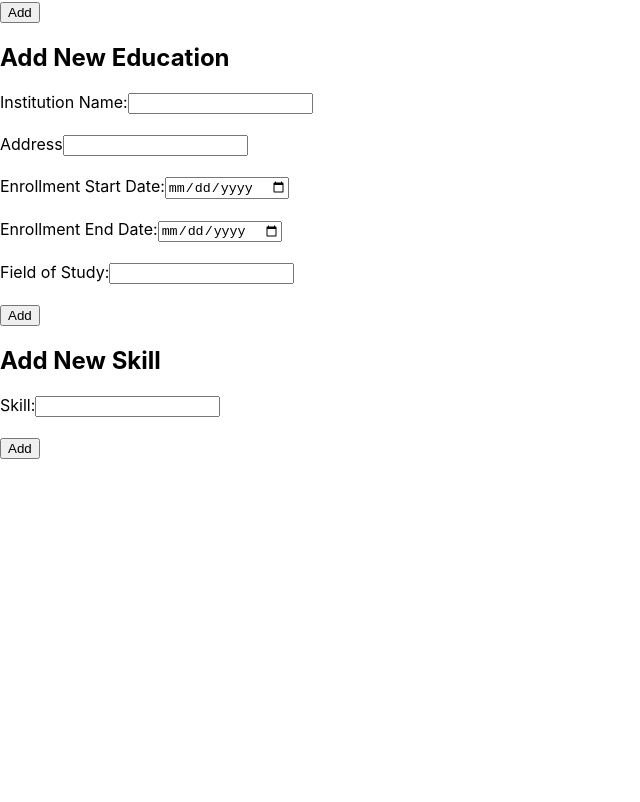
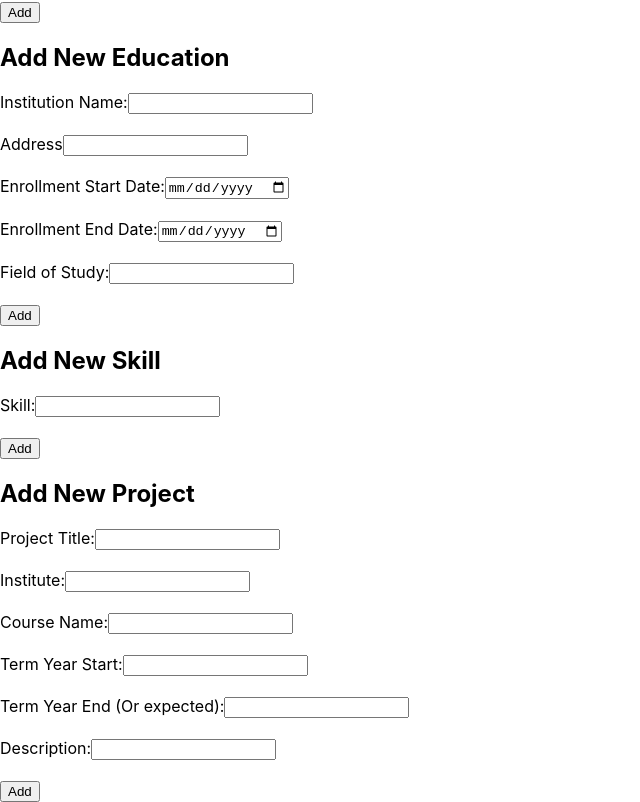
Before and after one commit to jayden-2ang/Resume-Builder-Application, a React (Create React App) app in the folder client/: page / in a window 1280 px wide. Shown: the part 278-1080 px from the top of the page, without its empty margins (0-640 px from the left). Before the commit the page ends 800 px from the top, so only its background shows below. Built offline with nearby package versions, Linux system fonts and the light colour scheme.

Commit message:
Configure project component

```diff
--- a/client/src/App.js
+++ b/client/src/App.js
@@ -1,8 +1,8 @@
 import { useState } from 'react';
 import Personal from './components/personal';
 import Education from './components/education';
-import Skills from './components/skills';
-import Projects from './components/projects';
+import Skill from './components/skill';
+import Project from './components/project';
 import Work from './components/work';
 import Volunteer from './components/volunteer';
 import axios from 'axios';
@@ -10,8 +10,8 @@ import axios from 'axios';
 function App(data) {
   const [personal, setPersonal] = useState([]);
   const [education, setEducation] = useState([]);
-  const [skills, setSkills] = useState([]);
-  const [projects, setProjects] = useState([]);
+  const [skill, setSkill] = useState([]);
+  const [project, setProject] = useState([]);
   const [work, setWork] = useState([]);
   const [volunteer, setVolunteer] = useState([]);
 
@@ -37,20 +37,21 @@ function App(data) {
     />
   ));
 
-  const skillList = skills.map((s) => (
-    <Skills
+  const skillList = skill.map((s) => (
+    <Skill
       id={s.id}
       skill={s.skill}
     />
   ));
 
-  const projectList = projects.map((pj) => (
-    <Projects
+  const projectList = project.map((pj) => (
+    <Project
       id={pj.id}
       title={pj.title}
       institute={pj.institute}
       course={pj.course}
-      term={pj.term}
+      termStart={pj.termStart}
+      termEnd={pj.termEnd}
       description={pj.description}
     />
   ));
@@ -99,14 +100,19 @@ function App(data) {
   };
 
   const addSkill = (skill) => {
-    setSkills([...skill, skill]);
+    setSkill([...skill, skill]);
+  };
+
+  const addProject = (project) => {
+    setProject([...project, project]);
   };
 
   return (
     <div>
       <Personal addPersonal={addPersonal} />
       <Education addEducation={addEducation} />
-      <Skills addSkill={addSkill} />
+      <Skill addSkill={addSkill} />
+      <Project addProject={addProject} />
     </div>
   );
 }
--- /dev/null
+++ b/client/src/components/project.jsx
@@ -0,0 +1,105 @@
+import { useState } from 'react';
+
+function Project(props) {
+  const [title, setTitle] = useState('');
+  const [institute, setInstitute] = useState('');
+  const [course, setCourse] = useState('');
+  const [termStart, setTermStart] = useState('');
+  const [termEnd, setTermEnd] = useState('');
+  const [description, setDescription] = useState('');
+
+  function handleChange(event){
+    setTitle(event.target.value);
+    setInstitute(event.target.value);
+    setCourse(event.target.value);
+    setTermStart(event.target.value);
+    setTermEnd(event.target.value);
+    setDescription(event.target.value);
+  }
+
+  function handleSubmit(event){
+    event.preventDefault();
+    props.addProject(title, institute, course, termStart, termEnd, description);
+    setTitle("");
+    setInstitute("");
+    setCourse("");
+    setTermStart("");
+    setTermEnd("");
+    setDescription("");
+  }
+
+  return (
+    <form onSubmit={handleSubmit}>
+      <h2>Add New Project</h2>
+      <label>
+        Project Title:
+        <input
+          type="text"
+          value={title}
+          onChange={handleChange}
+          required
+        />
+      </label>
+      <br /><br />
+
+      <label>
+        Institute:
+        <input
+          type="text"
+          value={institute}
+          onChange={handleChange}
+          required
+        />
+      </label>
+      <br /><br />
+
+      <label>
+        Course Name:
+        <input
+          type="text"
+          value={course}
+          onChange={handleChange}
+          required
+        />
+      </label>
+      <br /><br />
+
+      <label>
+        Term Year Start:
+        <input
+          type="text"
+          value={termStart}
+          onChange={handleChange}
+          required
+        />
+      </label>
+      <br /><br />
+
+      <label>
+        Term Year End (Or expected):
+        <input
+          type="text"
+          value={termEnd}
+          onChange={handleChange}
+          required
+        />
+      </label>
+      <br /><br />
+
+      <label>
+        Description:
+        <input
+          type="text"
+          value={description}
+          onChange={handleChange}
+          required
+        />
+      </label>
+      <br /><br />
+
+      <button type="submit">Add</button>
+    </form>
+  );
+}
+
+export default Project;
--- a/client/src/components/skills.jsx
+++ b/client/src/components/skill.jsx
@@ -1,6 +1,6 @@
 import { useState } from 'react';
 
-function Skills(props) {
+function Skill(props) {
   const [skill, setSkill] = useState('');
 
   function handleChange(event){
@@ -32,4 +32,4 @@ function Skills(props) {
   );
 }
 
-export default Skills;
+export default Skill;
```
Also changed, not shown: client/src/components/projects.js (deleted).
